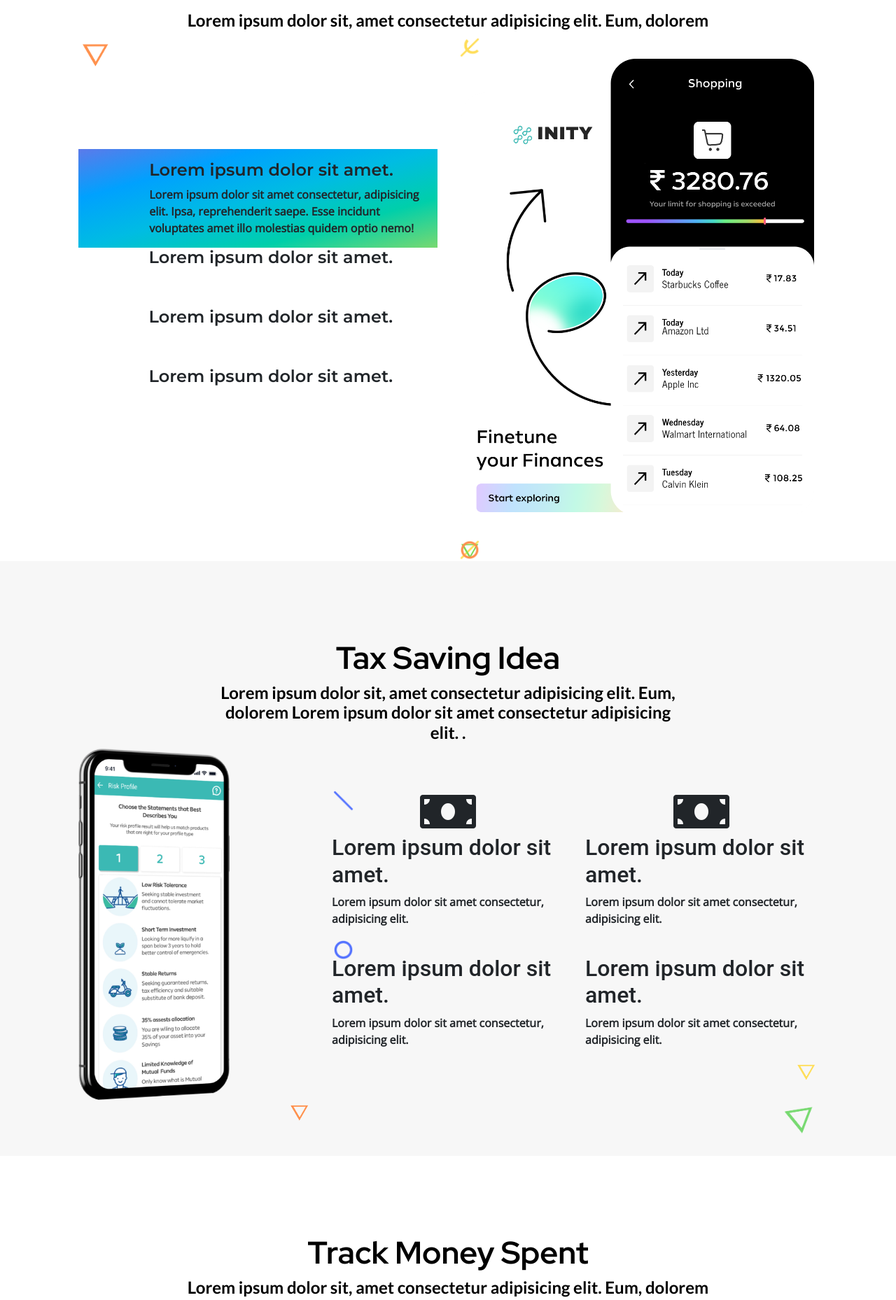
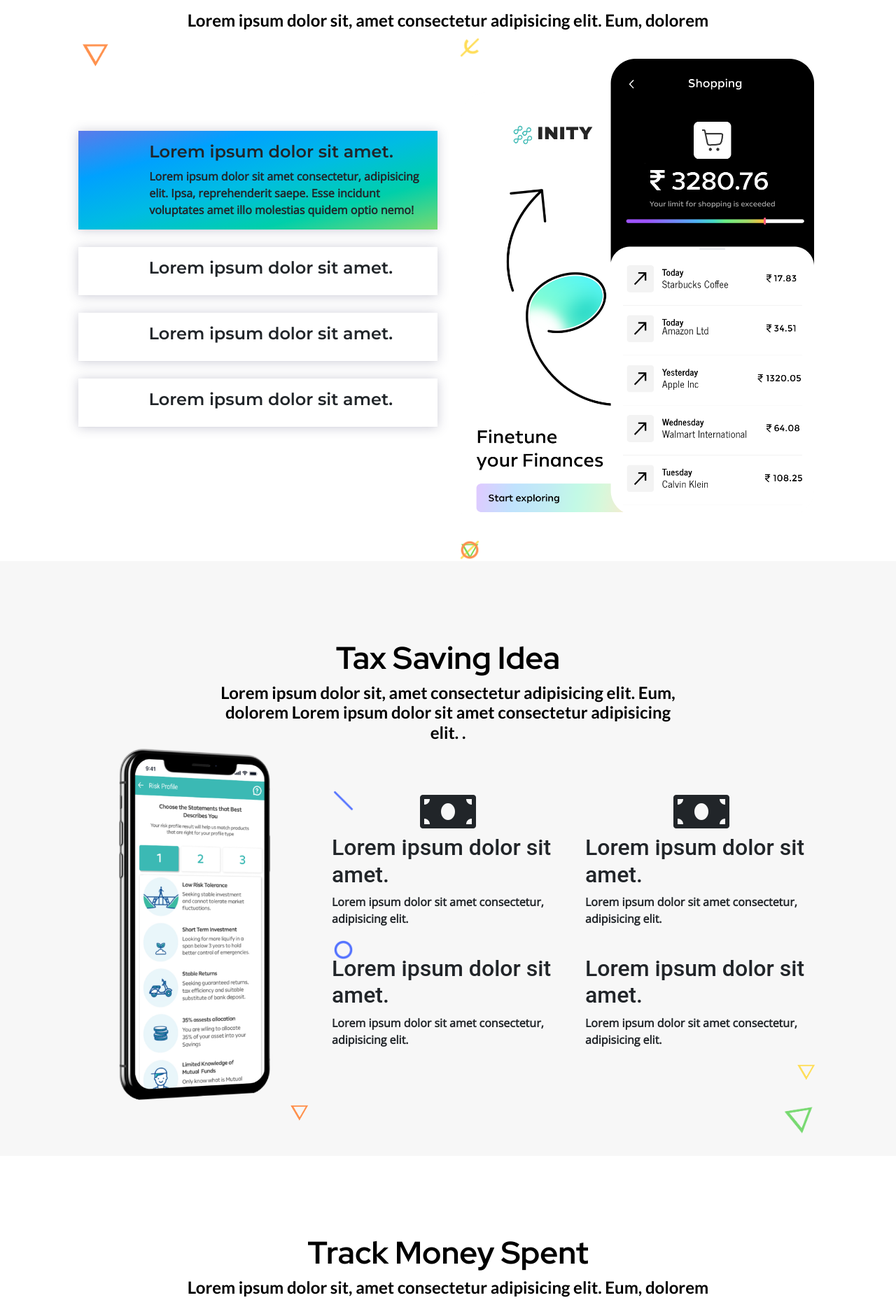
Before and after one commit to MananVij/inity-new, a PHP site: page / in a window 1280 px wide. Shown: the part 1227-3085 px from the top of the page at 70% size. Run offline with PHP 8.4, Linux system fonts and the light colour scheme; some libraries are stand-ins or nearby versions.

Commit message:
ui improved

```diff
--- a/index.html
+++ b/index.html
@@ -72,7 +72,7 @@
     <link rel="icon" type="image/png" href="/public/logo_web.png" />
   </head>
   <body>
-    <div class="container-fluid">
+    <div class="container-fluid" style="overflow-x: hidden;">
       <div class="main-div">
         <!-- Navbar -->
         <nav class="navbar navbar-expand-lg navbar-light">
@@ -185,7 +185,7 @@
             Lorem ipsum dolor sit, amet consectetur adipisicing elit. Eum,
             dolorem
           </h5>
-          <div class="triangle2">
+          <div class="shapes triangle2">
             <img
               src="./public/shapes/1-orange.png"
               alt=""
@@ -206,7 +206,7 @@
                 justify-content: center;
               "
             >
-              <div class="color1 color3">
+              <div class="color1 color3" style="box-shadow: 0 1px 15px rgba(50,50,93,.25),0 1px 0 rgba(0,0,0,.02); margin-bottom: 1.5625rem;">
                 <div class="row" style="padding: 1rem">
                   <div class="col-lg-2 col-md-2 col-sm-2">
                     <!-- image / icon here -->
@@ -243,8 +243,8 @@
                   </div>
                 </div>
               </div>
-              <div class="color1">
-                <div class="row" style="margin: 0 0 3rem">
+              <div class="color1" style="box-shadow: 0 1px 15px rgba(50,50,93,.25),0 1px 0 rgba(0,0,0,.02); margin-bottom: 1.5625rem;">
+                <div class="row" style="margin: 1rem 0">
                   <div class="col-lg-2 col-md-2 col-sm-2">
                     <!-- image / icon here -->
                   </div>
@@ -277,8 +277,8 @@
                   </div>
                 </div>
               </div>
-              <div class="color1">
-                <div class="row" style="margin: 0 0 3rem">
+              <div class="color1" style="box-shadow: 0 1px 15px rgba(50,50,93,.25),0 1px 0 rgba(0,0,0,.02); margin-bottom: 1.5625rem;">
+                <div class="row" style="margin: 1rem 0">
                   <div class="col-lg-2 col-md-2 col-sm-2">
                     <!-- image / icon here -->
                   </div>
@@ -313,8 +313,8 @@
                   </div>
                 </div>
               </div>
-              <div class="color1">
-                <div class="row" style="margin: 0 0 3rem">
+              <div class="color1" style="box-shadow: 0 1px 15px rgba(50,50,93,.25),0 1px 0 rgba(0,0,0,.02); margin-bottom: 1.5625rem;">
+                <div class="row" style="margin: 1rem 0">
                   <div class="col-lg-2 col-md-2 col-sm-2">
                     <!-- image / icon here -->
                   </div>
@@ -352,36 +352,40 @@
             </div>
           </div>
           <div class="col-lg-6 col-md-6 col-sm-12">
-            <div class="semicircle2">
+            <div class="shapes semicircle2">
               <img
                 src="./public/shapes/5-yellow.png"
                 alt=""
                 style="position: absolute; left: 0; width: 2rem; z-index: -1"
               />
             </div>
-            <div class="right-line2">
+            <div class="shapes right-line2">
               <img
                 src="./public/shapes/2-yellow.png"
                 alt=""
                 style="position: absolute; left: 0; width: 2rem; z-index: -1"
               />
             </div>
+            <div style="display: flex;">
+              <div style="display: flex; flex-direction: row; justify-content: center;">
                 <img class="hello" src="./public/7.png" alt="" />
-            <div class="right-line2-bottom">
+              </div>
+            </div>
+            <div class="shapes right-line2-bottom">
               <img
                 src="./public/shapes/2-yellow.png"
                 alt=""
                 style="position: absolute; left: 0; width: 2rem; z-index: -1"
               />
             </div>
-            <div class="triangle2-bottom">
+            <div class="shapes triangle2-bottom">
               <img
                 src="./public/shapes/1-green.png"
                 alt=""
                 style="position: absolute; left: 0; width: 2rem; z-index: -1"
               />
             </div>
-            <div class="circle2">
+            <div class="shapes circle2">
               <img
                 src="./public/shapes/4-orange.png"
                 alt=""
@@ -403,13 +407,15 @@
         </div>
         <div class="row">
           <div class="col-lg-4 col-md-4 col-sm-12">
+            <div style="display: flex; flex-direction: row; justify-content: center;">
                 <img
                   src="./public/2.png"
                   style="width: 65%; position: relative"
                   alt=""
                 />
+            </div>
             <div
-              class="triangle-phone1"
+              class="shapes triangle-phone1"
               style="z-index: -100; position: relative"
             >
               <img
@@ -430,7 +436,7 @@
             >
               <div class="row third-row1">
                 <div class="col-lg-6 col-md-6 col-sm-6">
-                  <div class="right-line1">
+                  <div class="shapes right-line1">
                     <img
                       src="./public/shapes/3-blue.png"
                       alt=""
@@ -451,7 +457,7 @@
                   <p>
                     Lorem ipsum dolor sit amet consectetur, adipisicing elit.
                   </p>
-                  <div class="circle1">
+                  <div class="shapes circle1">
                     <img
                       src="./public/shapes/4-blue.png"
                       alt=""
@@ -488,7 +494,7 @@
                   <p>
                     Lorem ipsum dolor sit amet consectetur, adipisicing elit.
                   </p>
-                  <div class="triangle1">
+                  <div class="shapes triangle1">
                     <img
                       src="./public/shapes/1-yellow.png"
                       alt=""
@@ -505,7 +511,7 @@
             </div>
           </div>
         </div>
-        <div class="triangle1">
+        <div class="shapes triangle1">
           <img
             src="./public/shapes/tri_green.png"
             style="position: absolute; right: 0; width: 5%; z-index: -1"
@@ -522,7 +528,7 @@
             Lorem ipsum dolor sit, amet consectetur adipisicing elit. Eum,
             dolorem
           </h5>
-          <div class="triangle4">
+          <div class="shapes triangle4">
             <img
               src="./public/shapes/1-orange.png"
               alt=""
@@ -543,7 +549,7 @@
                 justify-content: center;
               "
             >
-              <div class="color2 color4">
+              <div class="color2 color4" style="box-shadow: 0 1px 15px rgba(50,50,93,.25),0 1px 0 rgba(0,0,0,.02); margin-bottom: 1.5625rem;">
                 <div class="row" style="padding: 1rem">
                   <div class="col-lg-2 col-md-2 col-sm-2" style="display: flex">
                     <!-- image / icon here -->
@@ -598,8 +604,8 @@
                   </div>
                 </div>
               </div>
-              <div class="color2">
-                <div class="row" style="margin: 0 0 3rem">
+              <div class="color2" style="box-shadow: 0 1px 15px rgba(50,50,93,.25),0 1px 0 rgba(0,0,0,.02); margin-bottom: 1.5625rem;">
+                <div class="row" style="margin: 1rem 0">
                   <div class="col-lg-2 col-md-2 col-sm-2">
                     <!-- image / icon here -->
                   </div>
@@ -631,8 +637,8 @@
                   </div>
                 </div>
               </div>
-              <div class="color2">
-                <div class="row" style="margin: 0 0 3rem">
+              <div class="color2" style="box-shadow: 0 1px 15px rgba(50,50,93,.25),0 1px 0 rgba(0,0,0,.02); margin-bottom: 1.5625rem;">
+                <div class="row" style="margin: 1rem 0">
                   <div class="col-lg-2 col-md-2 col-sm-2">
                     <!-- image / icon here -->
                   </div>
@@ -666,8 +672,8 @@
                   </div>
                 </div>
               </div>
-              <div class="color2">
-                <div class="row" style="margin: 0 0 3rem">
+              <div class="color2" style="box-shadow: 0 1px 15px rgba(50,50,93,.25),0 1px 0 rgba(0,0,0,.02); margin-bottom: 1.5625rem;">
+                <div class="row" style="margin: 1rem 0">
                   <div class="col-lg-2 col-md-2 col-sm-2">
                     <!-- image / icon here -->
                   </div>
@@ -712,7 +718,7 @@
               "
             >
               <div class="col-lg-6 col-md-6 col-sm-12">
-                <div class="semicircle4">
+                <div class="shapes semicircle4">
                   <img
                     src="./public/shapes/5-yellow.png"
                     alt=""
@@ -724,7 +730,7 @@
                     "
                   />
                 </div>
-                <div class="right-line4">
+                <div class="shapes right-line4">
                   <img
                     src="./public/shapes/2-yellow.png"
                     alt=""
@@ -736,8 +742,12 @@
                     "
                   />
                 </div>
+                <div style="display: flex;">
+                  <div style="display: flex; flex-direction: row; justify-content: center;">
                     <img class="hello" src="./public/Group 20.png" alt="" />
-                <div class="right-line4-bottom">
+                  </div>
+                </div>
+                <div class="shapes right-line4-bottom">
                   <img
                     src="./public/shapes/2-yellow.png"
                     alt=""
@@ -749,7 +759,7 @@
                     "
                   />
                 </div>
-                <div class="triangle4-bottom">
+                <div class="shapes triangle4-bottom">
                   <img
                     src="./public/shapes/1-green.png"
                     alt=""
@@ -761,7 +771,7 @@
                     "
                   />
                 </div>
-                <div class="circle4">
+                <div class="shapes circle4">
                   <img
                     src="./public/shapes/4-orange.png"
                     alt=""
@@ -789,13 +799,17 @@
           </div>
           <div class="row">
             <div class="col-lg-4 col-md-4 col-sm-12">
+              <div style="display: flex;">
+                <div style="display: flex; flex-direction: row; justify-content: center;">
                   <img
                     src="./public/2 (2).png"
                     style="width: 65%; position: relative; z-index: 2"
                     alt=""
                   />
+                </div>
+              </div>
               <div
-                class="triangle-phone"
+                class="shapes triangle-phone"
                 style="position: relative; z-index: -2"
               >
                 <img
@@ -815,7 +829,7 @@
               >
                 <div class="row fifth-row1">
                   <div class="col-lg-6 col-md-6 col-sm-12">
-                    <div class="right-line">
+                    <div class="shapes right-line">
                       <img
                         src="./public/shapes/3-blue.png"
                         alt=""
@@ -831,7 +845,7 @@
                     <p>
                       Lorem ipsum dolor sit amet consectetur, adipisicing elit.
                     </p>
-                    <div class="circle">
+                    <div class="shapes circle">
                       <img
                         src="./public/shapes/4-blue.png"
                         alt=""
@@ -866,7 +880,7 @@
                     <p>
                       Lorem ipsum dolor sit amet consectetur, adipisicing elit.
                     </p>
-                    <div class="triangle">
+                    <div class="shapes triangle">
                       <img
                         src="./public/shapes/1-yellow.png"
                         alt=""
@@ -879,7 +893,7 @@
                       />
                     </div>
                   </div>
-                  <div class="right-line">
+                  <div class="shapes right-line">
                     <img
                       src="./public/shapes/3-yellow.png"
                       alt=""
@@ -887,7 +901,7 @@
                     />
                   </div>
                 </div>
-                <div class="right-line">
+                <div class="shapes right-line">
                   <img
                     src="./public/shapes/3-green.png"
                     alt=""
@@ -897,7 +911,7 @@
               </div>
             </div>
           </div>
-          <div class="triangle">
+          <div class="shapes triangle">
             <img
               src="./public/shapes/tri_green.png"
               style="position: absolute; right: 0; width: 5%; z-index: -1"
--- a/public/index.css
+++ b/public/index.css
@@ -27,7 +27,6 @@ body {
     /* background-image: linear-gradient(to right, #78d970, #7ade7a, #7be385, #7ee88f, #80ed99); */
 }
 
-
 a:hover {
     text-decoration: none;
 }
@@ -47,9 +46,17 @@ a:hover {
 }
 @media (max-width:762px){
 
-     .ellipse1, .ellipse2 {
-        position: relative;
-        right: 45vw;
+    h1, h2, h3, h4, h5, p {
+        text-align: center;
+    }
+    .shapes {
+        display: none;
+    }
+
+}
+@media (min-width:762px) {
+    h1 {
+        text-align: left;
     }
 }
 
@@ -72,7 +79,6 @@ h1 {
     font-family: 'Red Hat Display', sans-serif;
     font-size: 6.22rem;
     margin: 0 0 1rem;
-    text-align: left;
 }
 h3 {
     color: black;
@@ -104,7 +110,7 @@ p {
     top: -2rem;
 }
 .sixth-div {
-    padding-top: 5rem ;
+    padding-top: 5rem;
 }
 
 .hello {
```
Lines whose indentation alone changed are shown as unchanged.
